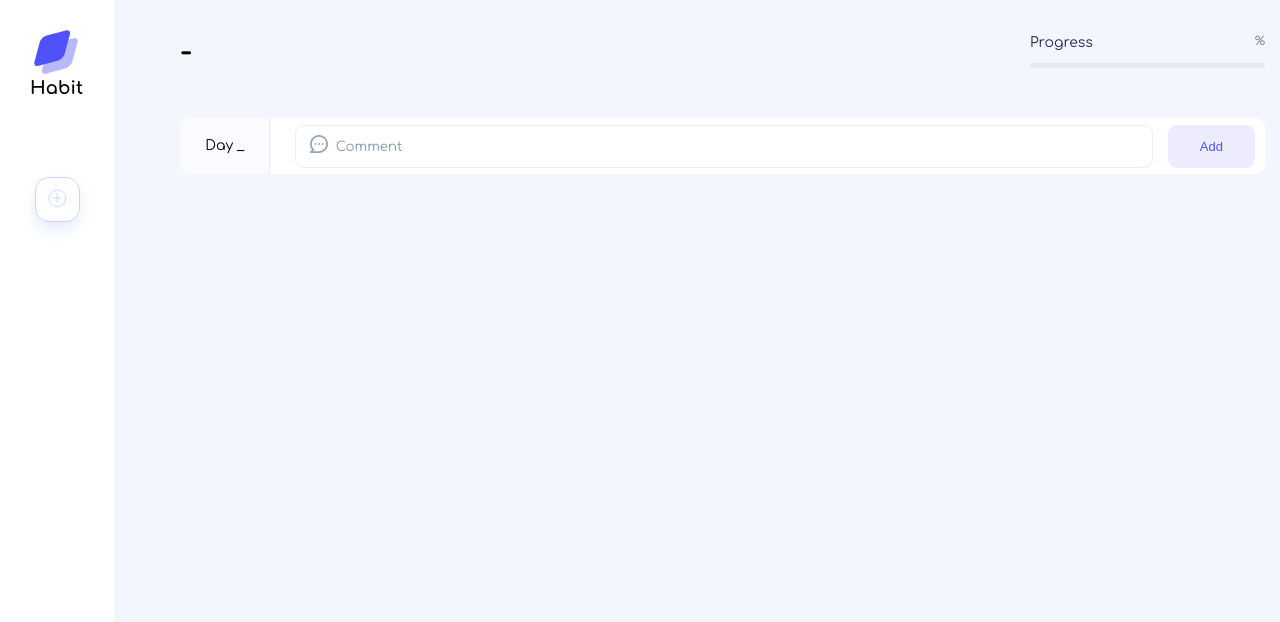
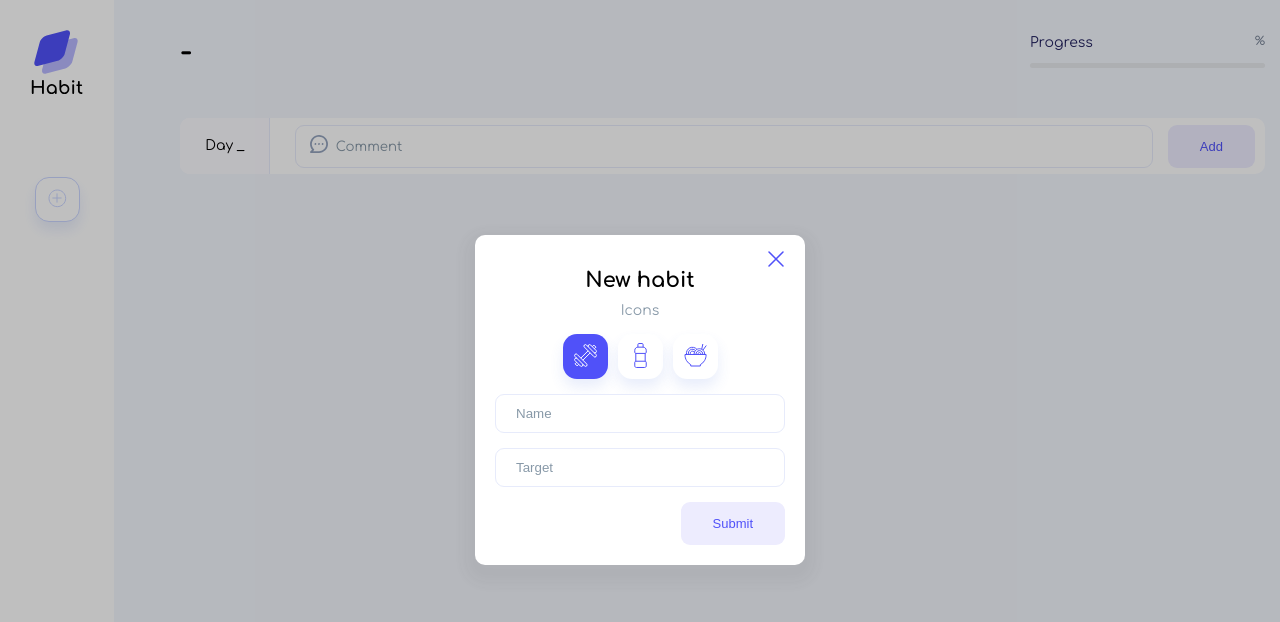
Before and after one commit to Anikonov-A/Habits, a plain HTML site: page index.html in a window 1280 px wide. Drawn offline with Linux system fonts and the light colour scheme.

Commit message:
Added popup markup with styles

```diff
--- a/app.js
+++ b/app.js
@@ -2,6 +2,7 @@
 
 let habits = [];
 const HABIT_KEY = "HABIT_KEY";
+let globalActiveHabitId;
 //Page
 const page = {
   menu: document.querySelector(".menu__list"),
@@ -14,6 +15,9 @@ const page = {
     daysWrapper: document.querySelector(".main__wrapper"),
     day: document.querySelector(".habit__day"),
     comment: document.querySelector(".habit__comment"),
+  },
+  popup: {
+    form: document.querySelector(".popup__form"),
   },
 };
 // Utilits
@@ -68,8 +72,8 @@ function rerenderContent(activeHabit) {
     element.classList.add("habit");
     element.innerHTML = `<div class="habit__day">Day ${Number(i) + 1}</div>
 						<div class="habit__comment">${activeHabit.days[i].comment}</div>
-						<button class="habit__delete">
-							<img src="img/delete.svg" alt="delete day ${i + 1}">
+						<button class="habit__delete" onclick='deleteDay(${i})'>
+							<img src="img/delete.svg" alt="delete day ${Number(i) + 1}">
 						</button>`;
     page.content.daysWrapper.appendChild(element);
   }
@@ -77,6 +81,7 @@ function rerenderContent(activeHabit) {
 }
 
 function rerender(activeHabitId) {
+  globalActiveHabitId = activeHabitId;
   const activeHabit = habits.find((h) => h.id === activeHabitId);
   if (!activeHabit) {
     return;
@@ -87,8 +92,42 @@ function rerender(activeHabitId) {
 }
 //Work with days
 function addDays(event) {
+  const form = event.target;
   event.preventDefault();
+  const data = new FormData(form);
+  const comment = data.get("comment");
+  form["comment"].classList.remove("error");
+  if (!comment) {
+    form["comment"].classList.add("error");
+    return;
+  }
+  habits = habits.map((h) => {
+    if (h.id === globalActiveHabitId) {
+      return {
+        ...h,
+        days: h.days.concat([{ comment }]),
+      };
+    }
+    return h;
+  });
 
+  form["comment"].value = "";
+  rerender(globalActiveHabitId);
+  saveData();
+}
+function deleteDay(index) {
+  habits = habits.map((h) => {
+    if (h.id === globalActiveHabitId) {
+      h.days.splice(index, 1);
+      return {
+        ...h,
+        days: h.days,
+      };
+    }
+    return h;
+  });
+  rerender(globalActiveHabitId);
+  saveData();
 }
 
 //Init
--- a/css/style.css
+++ b/css/style.css
@@ -31,7 +31,8 @@ body {
   align-items: center;
 }
 .menu__item,
-.menu__add {
+.menu__add,
+.icon {
   width: 45px;
   height: 45px;
   flex-shrink: 0;
@@ -42,14 +43,18 @@ body {
   cursor: pointer;
   transition: background 0.3s ease 0s;
 }
-.menu__item:hover {
+.menu__item:hover,
+.icon:hover {
   background: #6a6afb;
 }
 .menu__item:hover img,
-.menu__item_active img {
+.menu__item_active img,
+.icon:hover img,
+.icon--active img {
   filter: brightness(0) invert(1);
 }
-.menu__item_active {
+.menu__item_active,
+.icon--active {
   background: #5051f9;
 }
 
@@ -171,7 +176,8 @@ body {
   top: 10px;
   left: 40px;
 }
-.add-comment {
+.add-comment,
+.button {
   margin-left: auto;
   border-radius: 9px;
   background: #edecfe;
@@ -186,6 +192,73 @@ body {
 .add-comment:hover {
   background: #5051f9;
   color: #edecfe;
+}
+.input.error {
+  border: 1px solid #ff0000;
+}
+
+.cover {
+  position: fixed;
+  left: 0;
+  top: 0;
+  right: 0;
+  bottom: 0;
+  background: rgba(0, 0, 0, 0.25);
+  display: flex;
+  align-items: center;
+  justify-content: center;
+}
+.cover--hidden {
+  /* display: none; */
+}
+.popup {
+  border-radius: 10px;
+  background: #fff;
+  box-shadow: 0px 8px 14px 12px rgba(56, 56, 56, 0.05);
+  min-width: 330px;
+  padding: 20px;
+  position: relative;
+}
+.icon-label {
+  text-align: center;
+  margin-bottom: 15px;
+  color: #8899a8;
+}
+.subtitle {
+  text-align: center;
+  margin-bottom: 15px;
+}
+.icon-select {
+  display: flex;
+  gap: 10px;
+  justify-content: center;
+  margin-bottom: 15px;
+}
+.popup__form input {
+  border-radius: 9px;
+  border: 1px solid #e7ebfb;
+  background: #fff;
+  padding: 11px 20px;
+}
+.popup__form input::placeholder {
+  color: #8899a8;
+}
+.icon {
+}
+.icon--active {
+}
+.popup__form {
+  display: flex;
+  flex-direction: column;
+  gap: 15px;
+}
+.popup__close {
+  background: none;
+  border: none;
+  position: absolute;
+  top: 15px;
+  right: 15px;
+  cursor: pointer;
 }
 
 @media (max-width: 650px) {
--- a/index.html
+++ b/index.html
@@ -41,7 +41,7 @@
 						Day _
 					</div>
 					<form class="habit__form" onsubmit="addDays(event)">
-						<input type="text" placeholder="Comment" class="input">
+						<input type="text" name="comment" placeholder="Comment" class="input">
 						<img src="img/comment.svg" alt="comment" class="comment-img">
 
 						<button class="add-comment" type="submit">
@@ -53,6 +53,31 @@
 			</main>
 		</div>
 	</div>
+	<div class="cover cover--hidden">
+		<div class="popup">
+			<h2 class="subtitle">New habit</h2>
+			<div class="icon-label">Icons</div>
+			<div class="icon-select">
+				<button class="icon icon--active">
+					<img src="./img/sport.svg" alt="sport">
+				</button>
+				<button class="icon ">
+					<img src="./img/water.svg" alt="water">
+				</button>
+				<button class="icon ">
+					<img src="./img/food.svg" alt="food">
+				</button>
+			</div>
+			<form class="popup__form">
+				<input type="text" name="name" placeholder="Name">
+				<input type="number" name="target" placeholder="Target">
+				<button class="button" type="submit">Submit</button>
+			</form>
+			<button class="popup__close">
+				<img src="./img/cross.svg" alt="cross">
+			</button>
+		</div>
+	</div>
 </body>
 
 </html>
```
Also changed, not shown: img/cross.svg (added).
